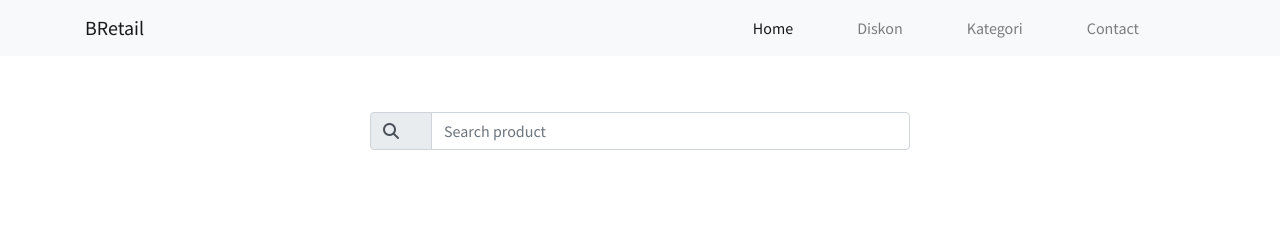
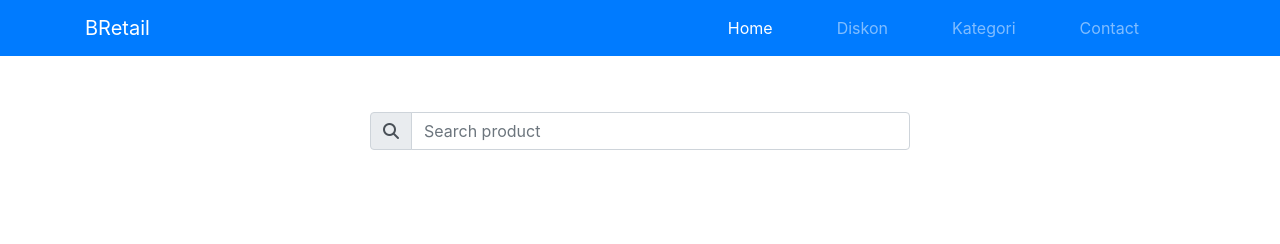
Before and after one commit to EBUSINES/bajuretail, a PHP site: page /index.php in a window 1280 px wide. Shown: the top 244 px of the page. Run offline with PHP 8.4, Linux system fonts and the light colour scheme; data comes from the database, SQL or seed files in the repository; some libraries are stand-ins or nearby versions.

Commit message:
Header Website

```diff
--- a/header.php
+++ b/header.php
@@ -1,3 +1,6 @@
+ <?php
+ include "auth/connect.php";
+ ?>
  <!doctype html>
  <html lang="en">
  <head>
@@ -7,12 +10,12 @@
      <!-- Bootstrap CSS -->
      <link rel="stylesheet" href="https://stackpath.bootstrapcdn.com/bootstrap/4.3.1/css/bootstrap.min.css" integrity="sha384-ggOyR0iXCbMQv3Xipma34MD+dH/1fQ784/j6cY/iJTQUOhcWr7x9JvoRxT2MZw1T" crossorigin="anonymous">
          <script src="https://use.fontawesome.com/29b20f302a.js"></script>
-      <link rel="stylesheet" href="/bajuretail/style.css">
+      <link rel="stylesheet" href="<?= BASE_PATH ?>">
      <title>BajuRetailku | Online Shop</title>
  </head>
 <body>
 <div class="container">
-    <nav class="navbar fixed-top navbar-expand-lg navbar-light bg-light">
+    <nav class="navbar fixed-top navbar-expand-lg navbar-dark bg-primary">
         <div class="container">
                 <a class="navbar-brand" href="/bajuretail/index.php">BRetail</a>
                 <button class="navbar-toggler" type="button" data-toggle="collapse" data-target="#navbarNav" aria-controls="navbarNav" aria-expanded="false" aria-label="Toggle navigation">
@@ -27,7 +30,7 @@
                       <a class="nav-link" href="/bajuretail/view/checkout.php">Diskon</a>
                     </li>
                     <li class="nav-item mr-5">
-                      <a class="nav-link" href="#">Kategori</a>
+                      <a class="nav-link" href="/bajuretail/kategori.php">Kategori</a>
                     </li>
                     <li class="nav-item mr-5">
                       <a class="nav-link" href="#">Contact</a>
```
